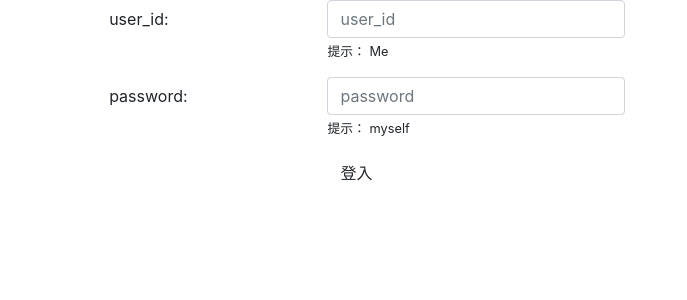
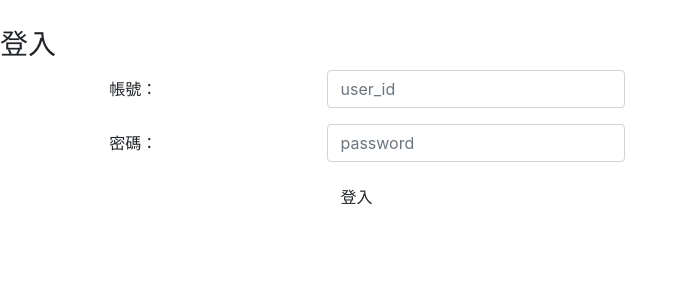
Before and after one commit to latteouka/loccib-frontend, a Flask app: page /login in a window 1280 px wide. Shown: the top 300 px of the page, without its empty margins (0-687 px from the left). Run offline with Flask 2, Linux system fonts and the light colour scheme; some libraries are stand-ins or nearby versions.

Commit message:
make it better

```diff
--- a/flask_app.py
+++ b/flask_app.py
@@ -191,7 +191,7 @@ def export():
 
     disposition = "attachment; filename=output-" + user + "-" + target + "-" + timenow + ".csv"
 
-    response.headers['Content-Disposition'] = disposition
+    response.headers['Content-Disposition'] = disposition.encode('utf-8')
     response.headers["Content-type"] = "text/csv"
     return response
 
--- a/templates/login.html
+++ b/templates/login.html
@@ -7,6 +7,7 @@
 
 {% block content %}
 <div>
+	<h3>登入</h3>
 	<form method="post" action="/login">
 
 	  {% with messages = get_flashed_messages() %}
@@ -20,17 +21,15 @@
 	    {% endwith %}
 
 	  <div class="form-group row">
-	    <label for="user_id" class="col-2 offset-1 col-form-label">user_id:</label>
+	    <label for="user_id" class="col-2 offset-1 col-form-label">帳號：</label>
 	    <div class="col-3">
 	      <input type="text" class="form-control" id="user_id" name="user_id" placeholder="user_id">
-	      <small class="form-text">提示： Me</small>
 	    </div>
 	  </div>
 	  <div class="form-group row">
-	    <label for="password" class="col-2 offset-1 col-form-label">password:</label>
+	    <label for="password" class="col-2 offset-1 col-form-label">密碼：</label>
 	    <div class="col-3">
 	      <input type="password" class="form-control" id="password" name="password" placeholder="password">
-	      <small class="form-text">提示： myself</small>
 	    </div>
 	  </div>
 	  <div class="form-group row">
```
